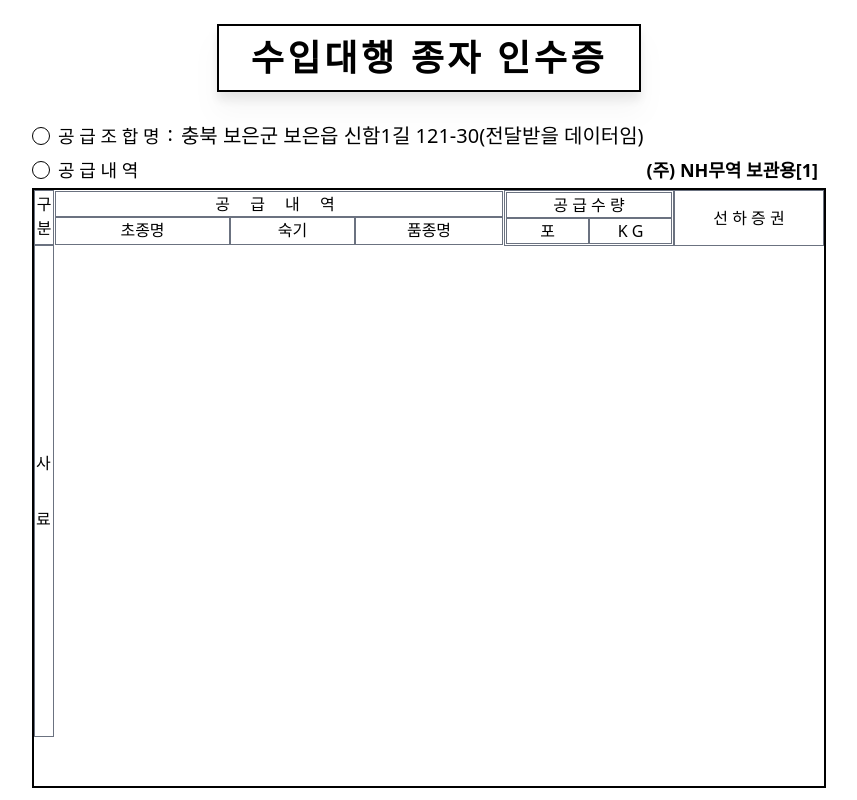
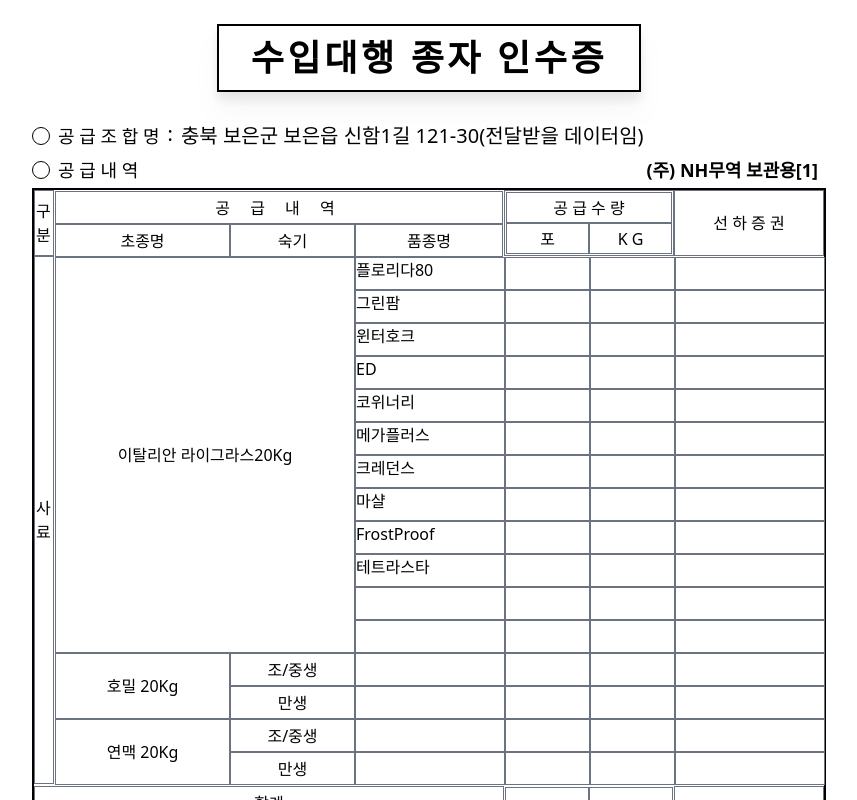
Before and after one commit to snkchan/excel, a Next.js app in the folder excel-transformation/: page /test in a window 1280 px wide. Shown: the top 800 px of the page, without its empty margins (211-1068 px from the left). Built offline with nearby package versions, Linux system fonts and the light colour scheme.

Commit message:
기초 퍼블리싱 완료

```diff
--- a/excel-transformation/app/globals.css
+++ b/excel-transformation/app/globals.css
@@ -5,6 +5,9 @@
 @layer utilities {
   .table-border {
     @apply border-[0.5px] border-gray-500;
+  }
+  .center {
+    @apply flex items-center justify-center;
   }
 }
 
--- a/excel-transformation/app/not-comp/const.ts
+++ b/excel-transformation/app/not-comp/const.ts
@@ -12,5 +12,47 @@ export const keyMap: Record<string, string> = {
 }
 
 export const ROW_TITLE_KEY_ARR = Object.keys(keyMap)
+export const ROW_TITLE_VALUE_ARR = Object.values(keyMap)
 
-export const ROW_TITLE_VALUE_ARR = Object.values(keyMap)
+/** 품종관리 상수 선언 */
+
+export const MainBreedMap = {
+  "이탈리안 라이그라스": "Italian_Ryegrass",
+  호밀: "Rye",
+  연맥: "Oats",
+}
+
+export const MainBreedKeyArr = Object.keys(MainBreedMap)
+export const ManBreedValueArr = Object.values(MainBreedMap)
+
+export const ItalianRyegrassSubMap = {
+  플로리다80: "Florida80",
+  그린팜: "GreenFarm",
+  윈터호크: "WinterHawk",
+  ED: "ED",
+  코위너리: "Cowinner",
+  메가플러스: "MegaPlus",
+  크레던스: "Credence",
+  마샬: "Marshall",
+  FrostProof: "FrostProof",
+  테트라스타: "TetraStar",
+}
+export const ItalianRyegrassKeyArr = Object.keys(ItalianRyegrassSubMap)
+export const ItalianRyegrassValueArr = Object.values(ItalianRyegrassSubMap)
+
+export const RyeSubMap = {
+  윈터그레이져70: "WinterGrazer70",
+  엘본: "Elbon",
+  프리마: "Prima",
+}
+
+export const OatsSubMap = {
+  스완: "Swan",
+  카스유: "Cassue",
+}
+
+export const SubBreedMap = {
+  Italian_Ryegrass: Object.values(ItalianRyegrassSubMap),
+  Rye: Object.values(RyeSubMap),
+  Oats: Object.values(OatsSubMap),
+}
--- a/excel-transformation/app/test/page.tsx
+++ b/excel-transformation/app/test/page.tsx
@@ -1,3 +1,5 @@
+import { ItalianRyegrassKeyArr, MainBreedKeyArr } from "../not-comp/const"
+
 export default function Test() {
   return (
     <div className="w-full h-full flex justify-center pt-6">
@@ -50,25 +52,34 @@ function SubTitle() {
 
 function Table() {
   return (
-    <table className="table-fixed border-collapse border-2 border-black w-full h-[600px] max-w-[794px]">
+    <table className="table-fixed border-collapse border-2 border-black w-full h-[627px] max-w-[794px]">
+      <TableHeader />
+      <TableBody />
+      <TableFooter />
+    </table>
+  )
+}
+
+function TableHeader() {
+  return (
     <thead>
-        <tr className="grid grid-cols-[20px_450px_170px_150px] h-[54.74px]  ">
-          <td className="table-border text-center h-[54.74px]">구분</td>
-          <td className="grid-rows-2 w-full h-[28.37px] border-collapse ">
-            <div className="text-center table-border w-full tracking-[.5rem] ">
+      <tr className="grid grid-cols-[20px_450px_170px_150px] h-[66px]  ">
+        <td className="table-border center h-[66px]">구분</td>
+        <td className="grid-rows-2 w-full h-[66px] border-collapse ">
+          <div className="center table-border w-full tracking-[.5rem] h-[33px] ">
             공 급 내 역
           </div>
-            <div className="grid grid-cols-[175px_125px_auto]  h-[28.37px]">
-              <div className="text-center table-border w-full ">초종명</div>
-              <div className="text-center table-border w-full ">숙기</div>
-              <div className="text-center table-border w-full">품종명</div>
+          <div className="grid grid-cols-[175px_125px_auto] h-[33px]">
+            <div className="center table-border w-full ">초종명</div>
+            <div className="center table-border w-full ">숙기</div>
+            <div className="center table-border w-full">품종명</div>
           </div>
         </td>
         <td className="table-border grid grid-rows-2">
-            <div className="text-center table-border w-full">공 급 수 량</div>
+          <div className="center table-border w-full">공 급 수 량</div>
           <div className="grid grid-cols-2">
-              <div className="text-center table-border w-full">포</div>
-              <div className="text-center table-border w-full">K G</div>
+            <div className="center table-border w-full">포</div>
+            <div className="center table-border w-full">K G</div>
           </div>
         </td>
         <td className="table-border flex items-center justify-center">
@@ -76,33 +87,101 @@ function Table() {
         </td>
       </tr>
     </thead>
+  )
+}
+
+function TableBody() {
+  return (
     <tbody>
-        <tr className="grid grid-cols-[20px_450px_170px_150px] h-[492.66px]  ">
-          <td className="h-full gap-8 flex flex-col justify-center table-border">
-            <span>사</span>
-            <span>료</span>
+      <tr className="grid grid-cols-[20px_auto]">
+        <td className="table-border flex flex-col justify-center h-[528px]">
+          사료
         </td>
-          <td className="grid grid-cols-[300px_auto]">
-            <div></div>
-            <div></div>
+        <td className="grid grid-rows-[396px_66px_66px]">
+          <ItalianRyegrass />
+          <Rye />
+          <Oats />
         </td>
       </tr>
     </tbody>
-      {/* <tbody>
-        {Array.from({ length: 18 }).map((_, rowIndex) => (
-          <tr key={rowIndex} className="w-full">
-            {Array.from({ length: 7 }).map((_, colIndex) => (
-              <td
-                key={colIndex}
-                className="border border-gray-500 text-center h-[27.37px]"
-              >
-                {rowIndex + 1},{colIndex + 1}
+  )
+}
+
+type TableItemPT = {
+  breedType?: string | undefined
+}
+
+function TableItem({ breedType }: TableItemPT) {
+  return (
+    <div className="grid grid-cols-[150px_85px_85px_150px] h-[33px]">
+      <p className="table-border">{breedType}</p>
+      <p className="table-border"></p>
+      <p className="table-border"></p>
+      <p className="table-border"></p>
+    </div>
+  )
+}
+
+function ItalianRyegrass() {
+  return (
+    <div className="grid grid-cols-[300px_auto]">
+      <div className="center table-border">{`${MainBreedKeyArr[0]}20Kg`}</div>
+      <div>
+        {Array.from({ length: 12 }, (_, idx) => (
+          <TableItem
+            breedType={ItalianRyegrassKeyArr[idx]}
+            key={ItalianRyegrassKeyArr[idx]}
+          />
+        ))}
+      </div>
+    </div>
+  )
+}
+
+function Rye() {
+  return (
+    <div className="grid grid-cols-[175px_125px_auto]">
+      <div className="center table-border">{`${MainBreedKeyArr[1]} 20Kg`}</div>
+      <div className="grid grid-rows-2">
+        <p className="center table-border">조/중생</p>
+        <p className="center  table-border">만생</p>
+      </div>
+      <div>
+        <TableItem />
+        <TableItem />
+      </div>
+    </div>
+  )
+}
+
+function Oats() {
+  return (
+    <div className="grid grid-cols-[175px_125px_auto]">
+      <div className="center table-border">{`${MainBreedKeyArr[2]} 20Kg`}</div>
+      <div className="grid grid-rows-2">
+        <p className="center table-border">조/중생</p>
+        <p className="center  table-border">만생</p>
+      </div>
+      <div>
+        <TableItem />
+        <TableItem />
+      </div>
+    </div>
+  )
+}
+
+function TableFooter() {
+  return (
+    <tfoot>
+      <tr className="grid grid-cols-[470px_170px_150px] h-[33px]">
+        <td className="center table-border">합계</td>
+        <td className="grid grid-cols-2">
+          <div className="table-border center"></div>
+          <div className="table-border center"></div>
         </td>
-            ))}
+        <td className="table-border"></td>
       </tr>
-        ))}
-      </tbody> */}
-    </table>
+    </tfoot>
   )
 }
 
```
Lines whose indentation alone changed are shown as unchanged.
